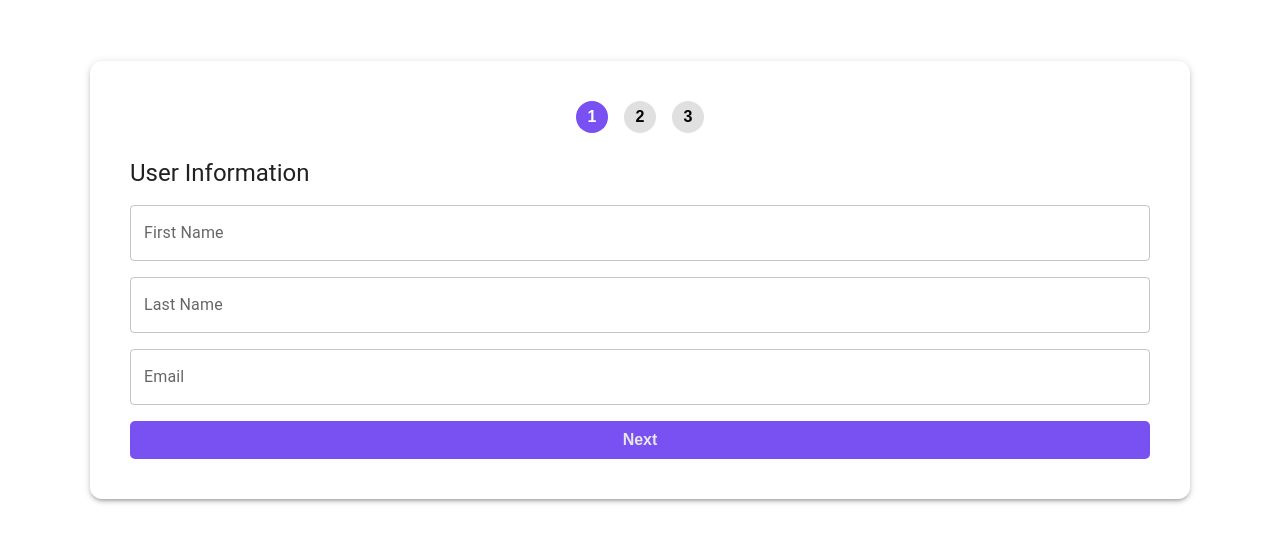
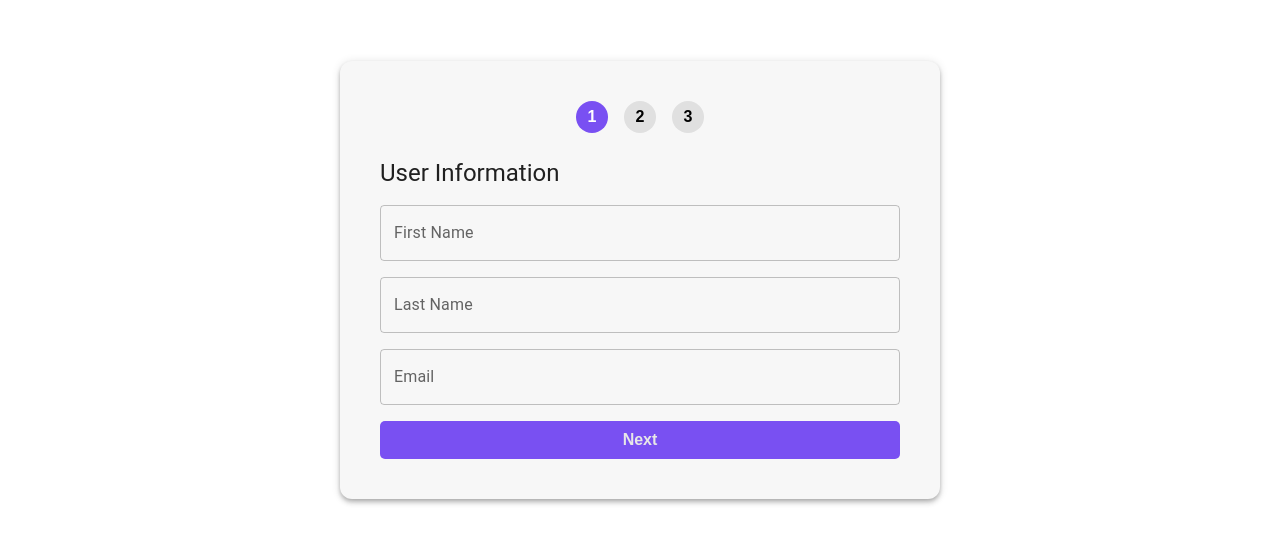
Before and after one commit to lampros99/react-register-form, a React (Create React App) app: page / in a window 1280 px wide. Shown: the part 128-672 px from the top of the page. Built offline with nearby package versions, Linux system fonts and the light colour scheme; some icons are missing.

Commit message:
changes: index.css bg color & App.js box lg: 1100 -> 600

```diff
--- a/src/App.js
+++ b/src/App.js
@@ -42,7 +42,7 @@ function Steps() {
       sx={{
         position: "relative",
         width: "100%",
-        maxWidth: { xs: "95%", sm: 600, md: 900, lg: 1100 },
+        maxWidth: { xs: "95%", sm: 600, md: 900, lg: 600 },
       }}
     >
       <IconButton
@@ -57,8 +57,8 @@ function Steps() {
           sx={{
             p: { xs: 2, sm: 3, md: 5 },
             borderRadius: 3,
-            boxShadow: 3,
-            bgcolor: "background.paper",
+            boxShadow: 4,
+            bgcolor: "#f7f7f7",
           }}
         >
           <Box display="flex" justifyContent="center" gap={2} mb={3}>
--- a/src/index.css
+++ b/src/index.css
@@ -61,7 +61,7 @@ button {
 
 .button:hover {
   background-color:#7950f2;
-  box-shadow: 0 0 0 4px #7950f2;
+  box-shadow: 0 0 0 3px #7950f2;
   transition: all 0.2s ease;
 }
 
```
